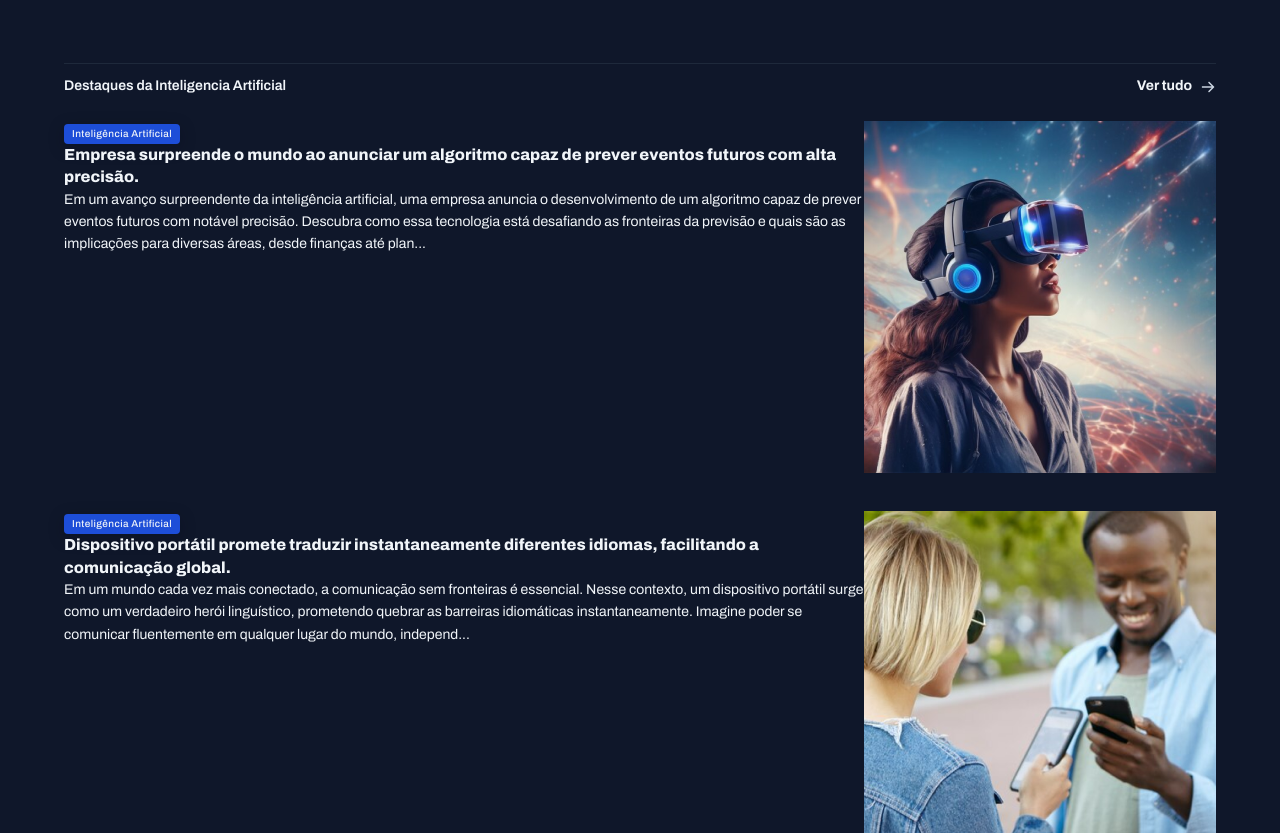
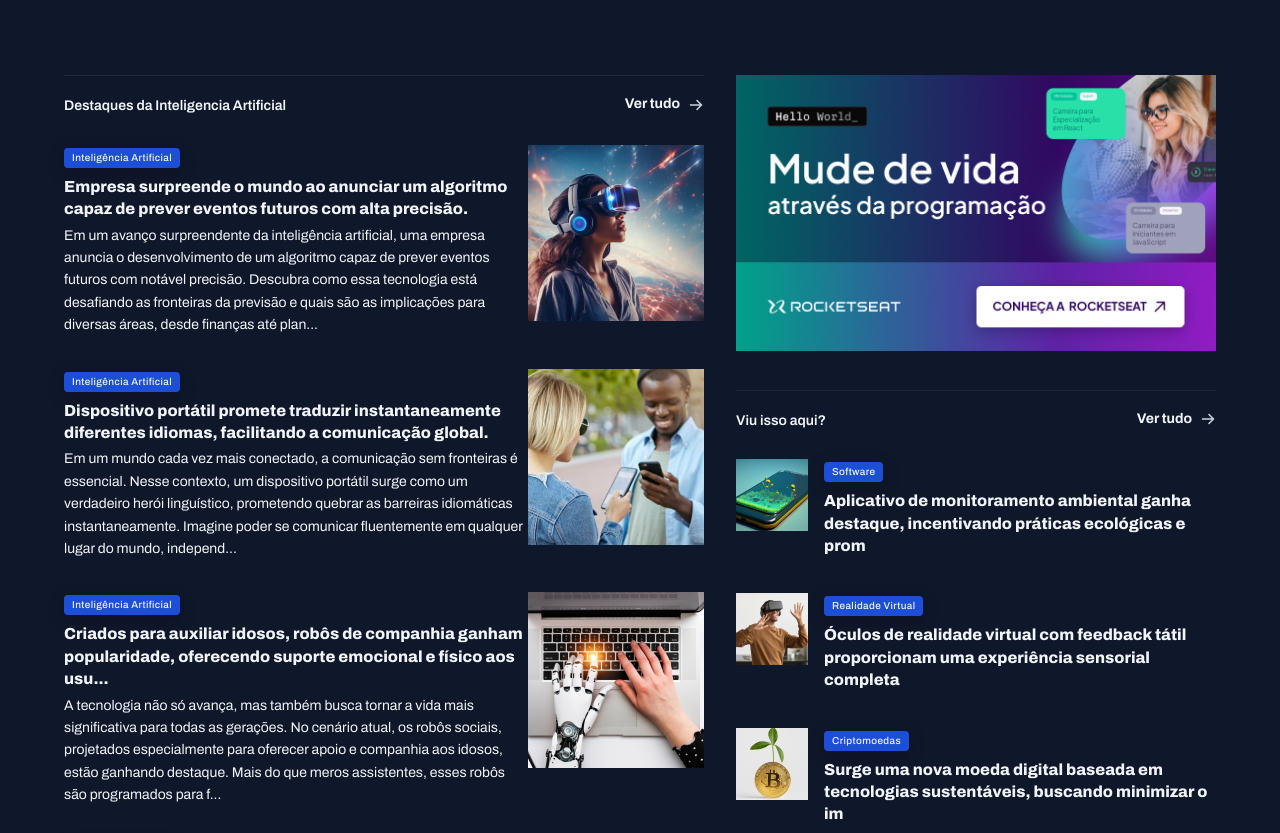
Before and after one commit to MarcosHHOshiro/projeto-portal-de-noticias, a plain HTML site: page index.html in a window 1280 px wide. Shown: the part 1020-1853 px from the top of the page. Drawn offline with Linux system fonts and the light colour scheme; a web font is replaced by a local one.

Commit message:
Estilizando os ultimos cards

```diff
--- a/index.html
+++ b/index.html
@@ -232,6 +232,7 @@
             </div>
         </section>
 
+        <aside>
             <div id="ads">
                 <img src="assets/Ads.png" alt="">
             </div>
@@ -251,7 +252,7 @@
                             <img src="assets/images/Image 14.png" alt="">
                         </div>
                         <div>
-                        <span class="content-tag">Inteligência Artificial</span>
+                            <span class="content-tag">Software</span>
                             <h3 class="text-xl">
                                 Aplicativo de monitoramento ambiental ganha destaque, incentivando práticas ecológicas e
                                 prom
@@ -279,7 +280,8 @@
                         <div>
                             <span class="content-tag">Criptomoedas</span>
                             <h3 class="text-xl">
-                            Surge uma nova moeda digital baseada em tecnologias sustentáveis, buscando minimizar o im
+                                Surge uma nova moeda digital baseada em tecnologias sustentáveis, buscando minimizar o
+                                im
                             </h3>
                         </div>
                     </article>
@@ -291,7 +293,8 @@
                         <div>
                             <span class="content-tag">Drones</span>
                             <h3 class="text-xl">
-                            Empresas de e-commerce implementam frota de drones para entregas rápidas, transformando o
+                                Empresas de e-commerce implementam frota de drones para entregas rápidas, transformando
+                                o
                                 cen
                             </h3>
                         </div>
@@ -304,13 +307,16 @@
                         <div>
                             <span class="content-tag">Impressão 3D</span>
                             <h3 class="text-xl">
-                            Tecnologia inovadora permite a impressão 3D de órgãos humanos, revolucionando a medicina e a
+                                Tecnologia inovadora permite a impressão 3D de órgãos humanos, revolucionando a medicina
+                                e a
                                 list
                             </h3>
                         </div>
                     </article>
                 </div>
             </section>
+        </aside>
+
     </main>
 </body>
 
--- a/styles/global.css
+++ b/styles/global.css
@@ -55,7 +55,15 @@ img {
 
 main {
     margin-top: 40px;
-    gap: 80px;
+    row-gap: 80px;
+    column-gap: 32px;
+
+    grid-template-columns: 2fr 1.5fr;
+
+    grid-template-areas:
+        "featured featured"
+        "weekly weekly"
+        "ai aside";
 }
 
 .content-tag {
--- a/styles/sections.css
+++ b/styles/sections.css
@@ -24,6 +24,8 @@ section header {
 }
 
 #featured {
+    grid-area: featured;
+
     img {
         height: 100%;
         object-fit: cover;
@@ -63,6 +65,8 @@ section header {
 
 #weekly {
 
+    grid-area: weekly;
+
     &>div {
         grid-template-columns: repeat(4, 1fr);
     }
@@ -86,3 +90,36 @@ section header {
         }
     }
 }
+
+#ai {
+    grid-area: ai;
+
+    img {
+        width: 176px;
+        aspect-ratio: 1 / 1;
+        object-fit: cover;
+    }
+}
+
+h3 {
+    margin-block: 8px 4px;
+}
+
+aside {
+    grid-area: aside;
+}
+
+#more {
+
+    margin-top: 32px;
+
+    h3 {
+        margin-top: 8px;
+    }
+
+    img {
+        width: 72px;
+        aspect-ratio: 1/1;
+        object-fit: cover;
+    }
+}
```
Lines whose indentation alone changed are shown as unchanged.
